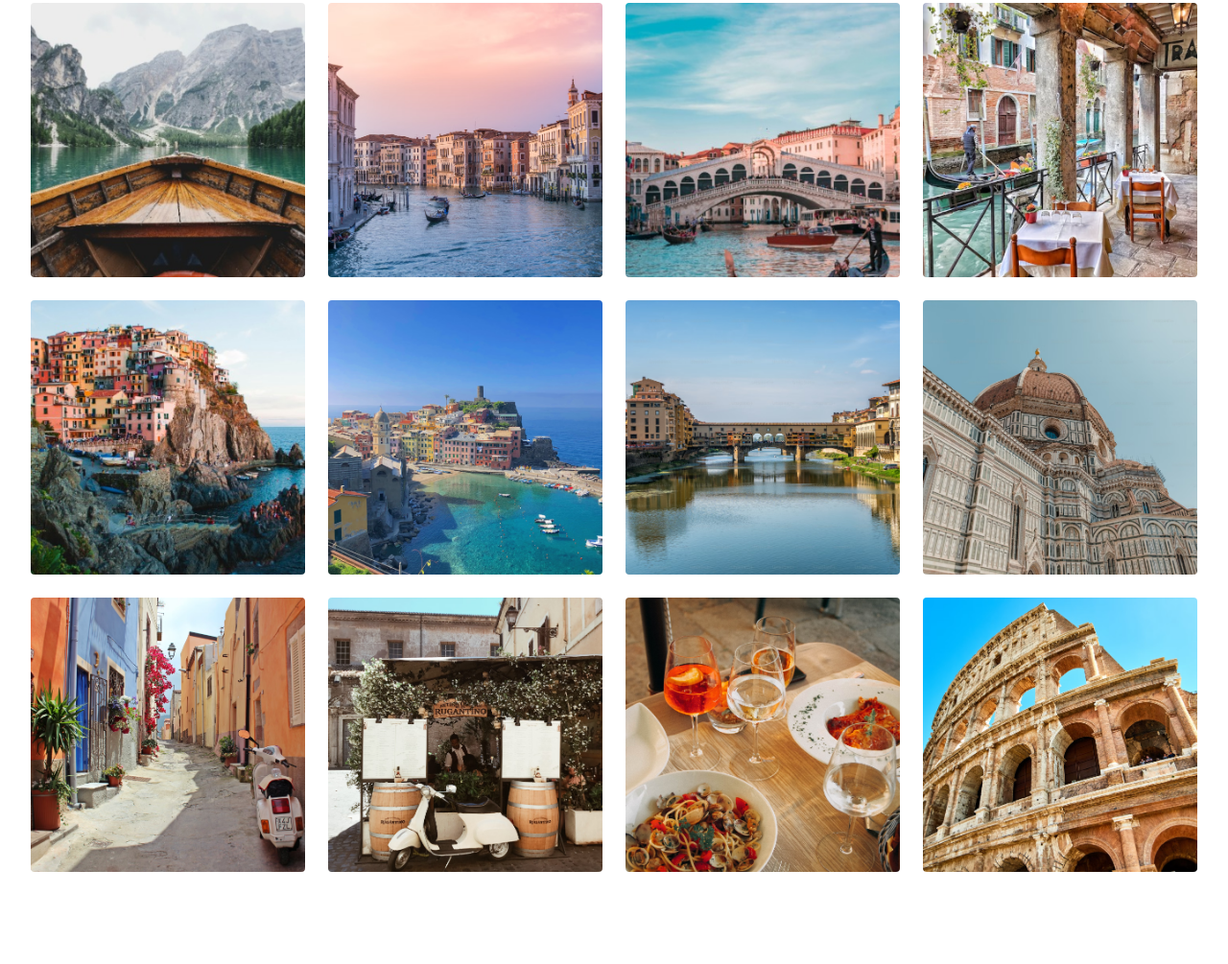
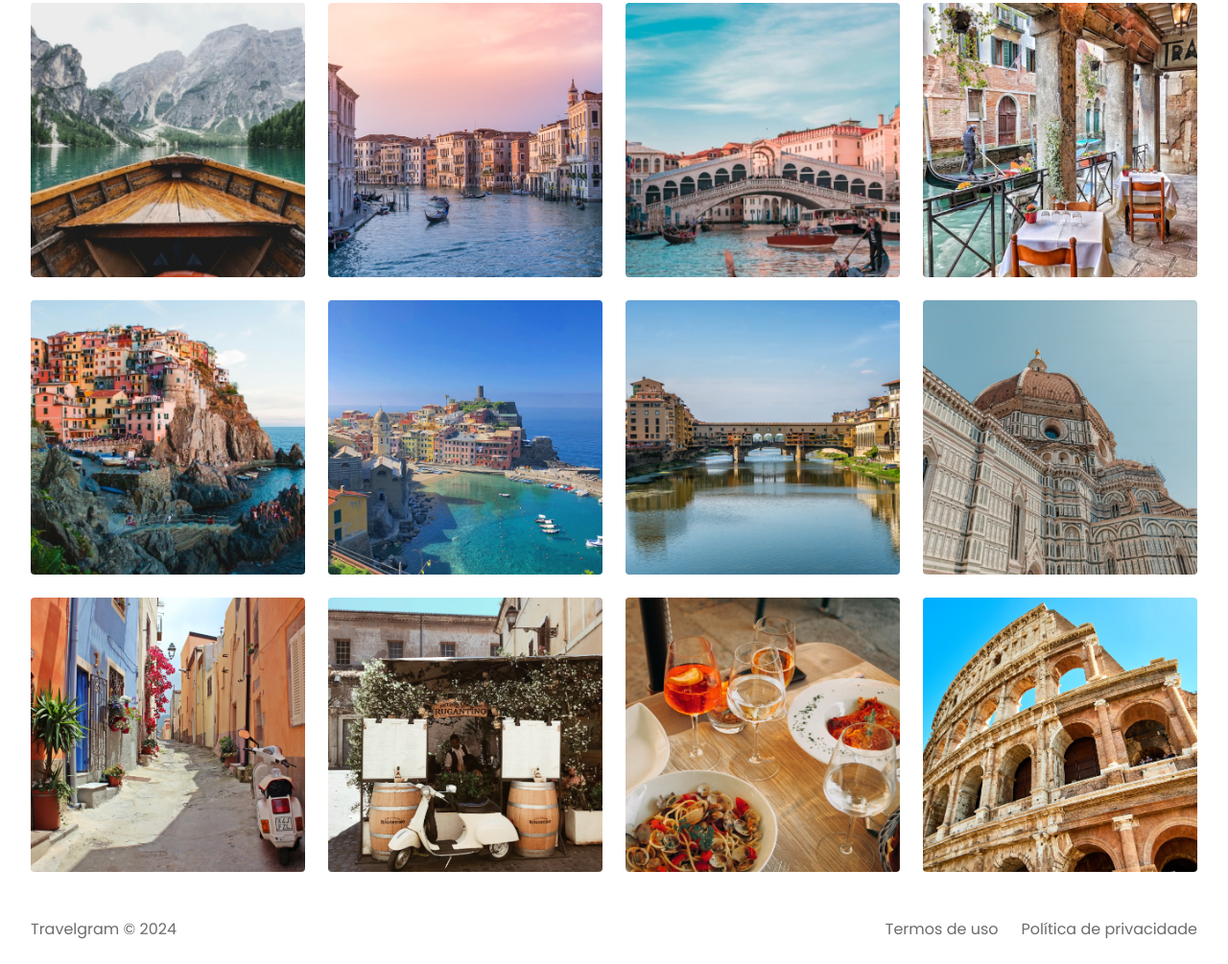
Before and after one commit to leandrobarreto23/perfil-viagens, a plain HTML site: page index.html in a window 1280 px wide. Shown: the part 364-1369 px from the top of the page at 96% size. Before the commit the page ends 1297 px from the top, so only its background shows below. Drawn offline with Linux system fonts and the light colour scheme.

Commit message:
finished style footer

```diff
--- a/index.html
+++ b/index.html
@@ -73,5 +73,10 @@
     <img src="assets/images/Image 11.png" alt="...">
     <img src="assets/images/Image 12.png" alt="...">
   </main>
+  <footer class="container">
+    <span>Travelgram &copy; 2024</span>
+    <span>Termos de uso</span>
+    <span>Política de privacidade</span>
+  </footer>
 </body>
 </html>
--- /dev/null
+++ b/styles/footer.css
@@ -0,0 +1,9 @@
+footer {
+  display: flex;
+  gap: 2.4rem;
+  padding-block: 2.4rem;
+}
+
+footer span:nth-child(1) {
+  margin-right: auto;
+}
--- a/styles/index.css
+++ b/styles/index.css
@@ -2,3 +2,4 @@
 @import url(nav.css);
 @import url(header.css);
 @import url(main.css);
+@import url(footer.css);
```
